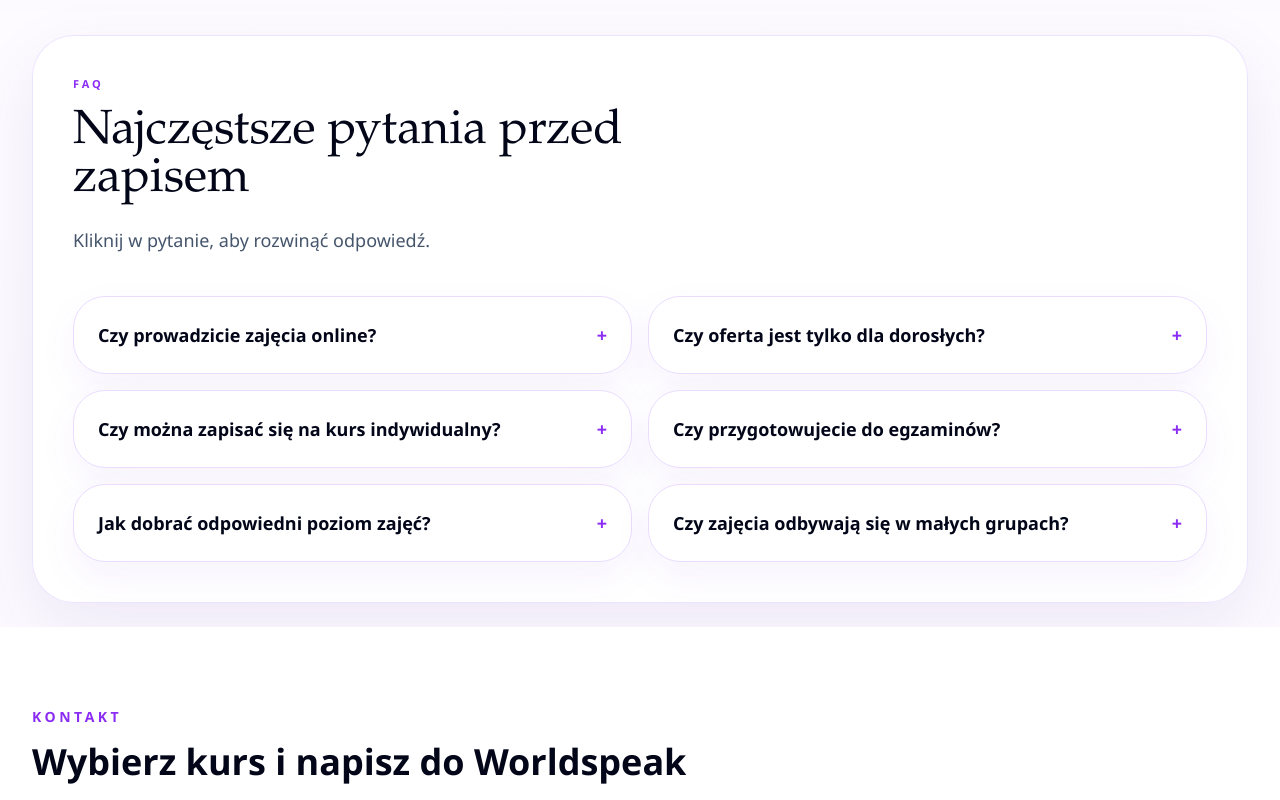
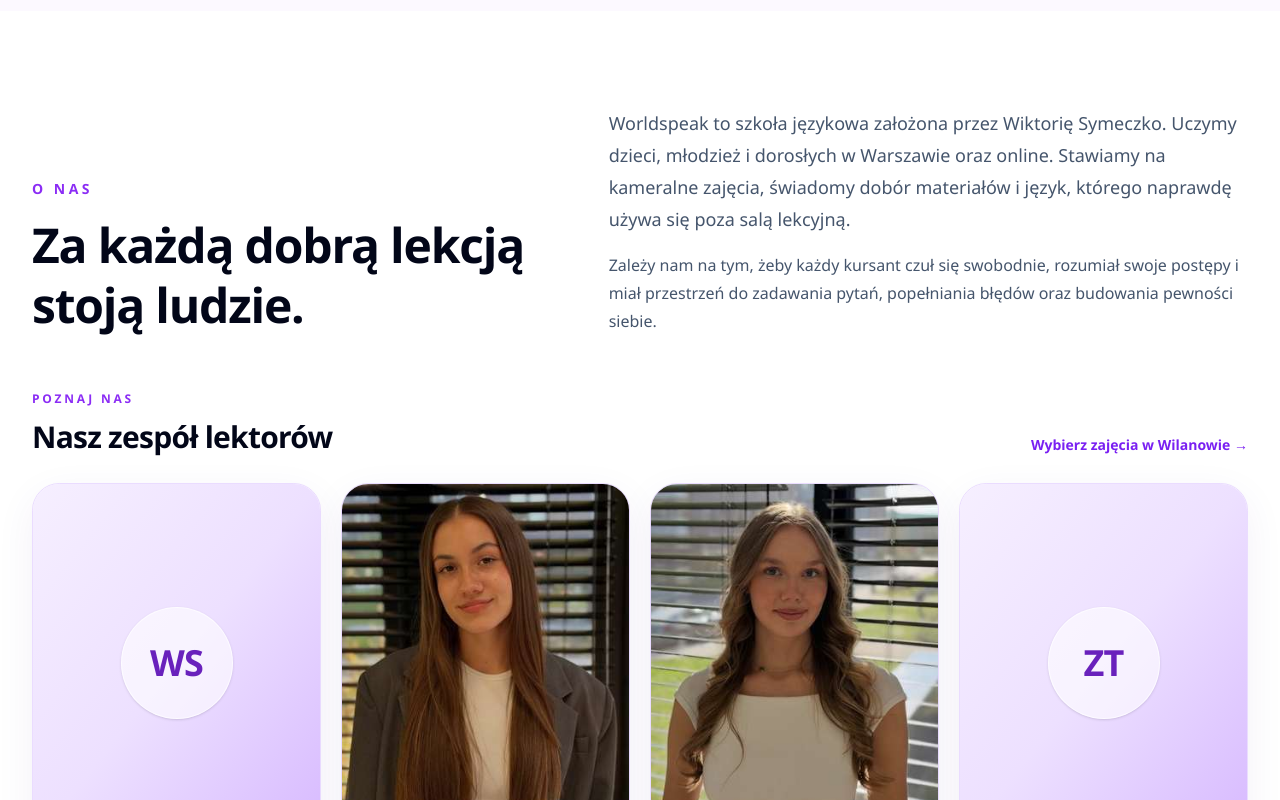
Before and after one commit to fssokol/worldspeak-next, a Next.js app: page / in a window 1280 px wide. Shown: the part 2000-2800 px from the top of the page. Built offline with nearby package versions, Linux system fonts and the light colour scheme.

Commit message:
Add Worldspeak team profiles and lecturer portraits

```diff
--- a/src/app/page.tsx
+++ b/src/app/page.tsx
@@ -1,6 +1,7 @@
 import ContactSection from "../sections/ContactSection"
 import FaqSection from "../sections/FaqSection"
 import HeroSection from "../sections/HeroSection"
+import TeamSection from "../sections/TeamSection"
 import WhySection from "../sections/WhySection"
 
 export default function Page() {
@@ -8,6 +9,7 @@ export default function Page() {
     <main className="pb-12">
       <HeroSection />
       <WhySection />
+      <TeamSection />
       <FaqSection />
       <ContactSection />
     </main>
--- a/src/app/wilanow/page.tsx
+++ b/src/app/wilanow/page.tsx
@@ -1,10 +1,11 @@
 "use client"
 
 import Link from "next/link"
+import Image from "next/image"
 import { useState } from "react"
 
 type Language = "angielski" | "hiszpanski"
-type LecturerKey = "wiktoria" | "weronika" | "zuzanna"
+type LecturerKey = "wiktoria" | "weronika" | "alicja" | "zuzanna"
 
 type Course = {
   name: string
@@ -13,7 +14,7 @@ type Course = {
   location?: string
 }
 
-const lecturerInfo: Record<LecturerKey, { name: string; description: string }> = {
+const lecturerInfo: Record<LecturerKey, { name: string; description: string; photo?: string }> = {
   wiktoria: {
     name: "Wiktoria Symeczko",
     description: "Język angielski • zajęcia grupowe",
@@ -21,15 +22,21 @@ const lecturerInfo: Record<LecturerKey, { name: string; description: string }> =
   weronika: {
     name: "Weronika Krych",
     description: "Język angielski • odbieranie ze szkoły i zajęcia",
+    photo: "/lektorzy/weronika-krych.jpg",
+  },
+  alicja: {
+    name: "Alicja Gołaszewska",
+    description: "Język angielski i hiszpański • zajęcia indywidualne i Tween English",
+    photo: "/lektorzy/alicja-golaszewska.jpg",
   },
   zuzanna: {
-    name: "Zuzanna Gutierrez",
+    name: "Zuzanna Towarek-Gutierrez",
     description: "Język angielski i hiszpański • zajęcia indywidualne i grupowe",
   },
 }
 
 const languageLecturers: Record<Language, LecturerKey[]> = {
-  angielski: ["wiktoria", "weronika", "zuzanna"],
+  angielski: ["wiktoria", "alicja", "weronika", "zuzanna"],
   hiszpanski: ["zuzanna"],
 }
 
@@ -97,6 +104,20 @@ const courses: Record<Language, Partial<Record<LecturerKey, Course[]>>> = {
         details: "Bezpośredni zapis do odbierania dziecka ze szkoły i zajęć z Weroniką Krych",
         location: "Wilanów",
         url: "https://www.strefazajec.pl/course/view/id/96933",
+      },
+    ],
+    alicja: [
+      {
+        name: "Indywidualna nauka języka angielskiego",
+        details: "Od 9 lat • wtorek, godzina ustalana indywidualnie",
+        location: "Branickiego 17",
+        url: "https://www.strefazajec.pl/course/view/id/98053",
+      },
+      {
+        name: "Tween English",
+        details: "Uczniowie klas 4–6 • wtorek, 18:25–19:25",
+        location: "Branickiego 17",
+        url: "https://www.strefazajec.pl/course/view/id/86857",
       },
     ],
     zuzanna: [
@@ -199,7 +220,7 @@ export default function WilanowPage() {
                 Język angielski
               </h2>
               <p className="mt-3 text-sm leading-6 text-slate-600">
-                Zajęcia z Wiktorią Symeczko, Weroniką Krych lub Zuzanną Gutierrez.
+                Zajęcia z Wiktorią Symeczko, Alicją Gołaszewską, Weroniką Krych lub Zuzanną Towarek-Gutierrez.
               </p>
               <div className="mt-6 inline-flex items-center gap-2 text-sm font-semibold text-[#7a20f2]">
                 Wybierz angielski
@@ -219,7 +240,7 @@ export default function WilanowPage() {
                 Język hiszpański
               </h2>
               <p className="mt-3 text-sm leading-6 text-slate-600">
-                Zajęcia z Zuzanną Gutierrez.
+                Zajęcia z Zuzanną Towarek-Gutierrez.
               </p>
               <div className="mt-6 inline-flex items-center gap-2 text-sm font-semibold text-[#7a20f2]">
                 Wybierz hiszpański
@@ -297,9 +318,15 @@ export default function WilanowPage() {
                     onClick={() => setLecturer(lecturerKey)}
                     className="rounded-[2rem] border border-[#eadcff] bg-white p-6 text-left shadow-[0_18px_55px_rgba(120,46,214,0.10)] transition hover:-translate-y-1 hover:border-[#d4b7ff]"
                   >
-                    <div className="flex h-12 w-12 items-center justify-center rounded-2xl bg-gradient-to-br from-[#7a20f2] to-[#d39cff] text-lg font-bold text-white shadow-sm">
-                      {item.name.charAt(0)}
-                    </div>
+                    {item.photo ? (
+                      <div className="relative h-20 w-20 overflow-hidden rounded-2xl">
+                        <Image src={item.photo} alt="" fill sizes="80px" className="object-cover" />
+                      </div>
+                    ) : (
+                      <div className="flex h-12 w-12 items-center justify-center rounded-2xl bg-gradient-to-br from-[#7a20f2] to-[#d39cff] text-lg font-bold text-white shadow-sm">
+                        {item.name.charAt(0)}
+                      </div>
+                    )}
 
                     <h2 className="mt-5 text-2xl font-semibold tracking-tight text-slate-950">
                       {item.name}
--- a/src/components/layout/Footer.tsx
+++ b/src/components/layout/Footer.tsx
@@ -7,6 +7,9 @@ export default function Footer() {
         <div>© {new Date().getFullYear()} Worldspeak. Wszelkie prawa zastrzeżone.</div>
 
         <div className="flex flex-wrap gap-4">
+          <Link href="/#onas" className="transition hover:text-[#8b2cf5]">
+            O nas i zespół
+          </Link>
           <Link
             href="/polityka-prywatnosci"
             className="transition hover:text-[#8b2cf5]"
--- a/src/components/layout/Header.tsx
+++ b/src/components/layout/Header.tsx
@@ -130,11 +130,11 @@ export default function Header() {
           </Link>
 
           <Link
-            href="/#dlaczegomy"
-            onClick={handleSectionClick("dlaczegomy")}
+            href="/#onas"
+            onClick={handleSectionClick("onas")}
             className="transition hover:text-[#7c25f5]"
           >
-            Dlaczego my
+            O nas i zespół
           </Link>
 
           <Link
--- /dev/null
+++ b/src/sections/TeamSection.tsx
@@ -0,0 +1,130 @@
+import Image from "next/image"
+import Link from "next/link"
+
+const team = [
+  {
+    name: "Wiktoria Symeczko",
+    role: "Założycielka Worldspeak",
+    subjects: "Język angielski i francuski",
+    description:
+      "Absolwentka filologii na Uniwersytecie Warszawskim. Doświadczenie zdobywała, prowadząc zajęcia dla dzieci, młodzieży i dorosłych. W Worldspeak odpowiada za kierunek rozwoju szkoły, programy i jakość nauczania.",
+    initials: "WS",
+    photo: null,
+  },
+  {
+    name: "Alicja Gołaszewska",
+    role: "Lektorka",
+    subjects: "Język angielski i hiszpański",
+    description:
+      "Studiuje lingwistykę stosowaną na Uniwersytecie Warszawskim. Prowadzi lekcje indywidualne oraz Tween English dla uczniów klas 4–6. Stawia na uważność, kreatywność i atmosferę sprzyjającą swobodnej komunikacji.",
+    initials: "AG",
+    photo: "/lektorzy/alicja-golaszewska.jpg",
+  },
+  {
+    name: "Weronika Krych",
+    role: "Lektorka",
+    subjects: "Język angielski",
+    description:
+      "Studiuje na Uniwersytecie Warszawskim, rozwijając kompetencje w nauczaniu języka angielskiego i niemieckiego. Prowadzi zajęcia świetlicowe dla uczniów SP 358 oraz lekcje indywidualne dla dzieci, młodzieży i dorosłych.",
+    initials: "WK",
+    photo: "/lektorzy/weronika-krych.jpg",
+  },
+  {
+    name: "Zuzanna Towarek-Gutierrez",
+    role: "Lektorka",
+    subjects: "Język hiszpański i angielski",
+    description:
+      "Prowadzi lekcje indywidualne i grupowe. Podczas zajęć pomaga rozwijać komunikację i pewność w używaniu języka, dobierając tempo i materiał do potrzeb uczestników.",
+    initials: "ZT",
+    photo: null,
+  },
+] as const
+
+export default function TeamSection() {
+  return (
+    <section id="onas" className="scroll-mt-24 bg-white">
+      <div className="mx-auto max-w-7xl px-4 py-16 sm:px-6 lg:px-8 lg:py-24">
+        <div className="grid gap-8 lg:grid-cols-[0.92fr_1.08fr] lg:items-end">
+          <div>
+            <p className="text-sm font-bold uppercase tracking-[0.25em] text-[#8b2cf5]">
+              O nas
+            </p>
+            <h2 className="mt-4 text-4xl font-bold leading-tight tracking-tight text-slate-950 sm:text-5xl">
+              Za każdą dobrą lekcją stoją ludzie.
+            </h2>
+          </div>
+          <div className="max-w-2xl">
+            <p className="text-lg leading-8 text-slate-600">
+              Worldspeak to szkoła językowa założona przez Wiktorię Symeczko.
+              Uczymy dzieci, młodzież i dorosłych w Warszawie oraz online.
+              Stawiamy na kameralne zajęcia, świadomy dobór materiałów i język,
+              którego naprawdę używa się poza salą lekcyjną.
+            </p>
+            <p className="mt-4 text-base leading-7 text-slate-600">
+              Zależy nam na tym, żeby każdy kursant czuł się swobodnie,
+              rozumiał swoje postępy i miał przestrzeń do zadawania pytań,
+              popełniania błędów oraz budowania pewności siebie.
+            </p>
+          </div>
+        </div>
+
+        <div id="zespol" className="mt-14 scroll-mt-24">
+          <div className="flex flex-wrap items-end justify-between gap-4">
+            <div>
+              <p className="text-xs font-bold uppercase tracking-[0.23em] text-[#8b2cf5]">
+                Poznaj nas
+              </p>
+              <h3 className="mt-3 text-3xl font-semibold tracking-tight text-slate-950">
+                Nasz zespół lektorów
+              </h3>
+            </div>
+            <Link href="/wilanow" className="text-sm font-semibold text-[#7a20f2] hover:text-[#5416c9]">
+              Wybierz zajęcia w Wilanowie <span aria-hidden="true">→</span>
+            </Link>
+          </div>
+
+          <div className="mt-7 grid gap-5 sm:grid-cols-2 lg:grid-cols-4">
+            {team.map((person) => (
+              <article
+                key={person.name}
+                className="flex h-full flex-col overflow-hidden rounded-[1.7rem] border border-[#eadcff] bg-[#fcf9ff] shadow-[0_12px_42px_rgba(74,35,130,0.06)]"
+              >
+                <div className="relative aspect-[4/5] overflow-hidden bg-gradient-to-br from-[#f6efff] via-[#ede0ff] to-[#d7b9ff]">
+                  {person.photo ? (
+                    <Image
+                      src={person.photo}
+                      alt={`Portret: ${person.name}`}
+                      fill
+                      sizes="(max-width: 640px) 100vw, (max-width: 1024px) 50vw, 25vw"
+                      className="object-cover object-top"
+                    />
+                  ) : (
+                    <div className="flex h-full items-center justify-center">
+                      <div className="flex h-28 w-28 items-center justify-center rounded-full border border-white/70 bg-white/60 text-4xl font-semibold tracking-tight text-[#6921bc] shadow-sm">
+                        {person.initials}
+                      </div>
+                    </div>
+                  )}
+                </div>
+                <div className="flex flex-1 flex-col px-5 pb-6 pt-5">
+                  <p className="text-xs font-bold uppercase tracking-[0.16em] text-[#8b2cf5]">
+                    {person.role}
+                  </p>
+                  <h4 className="mt-2 text-xl font-bold tracking-tight text-slate-950">
+                    {person.name}
+                  </h4>
+                  <p className="mt-1 text-sm font-semibold text-slate-700">
+                    {person.subjects}
+                  </p>
+                  <p className="mt-4 flex-1 text-sm leading-6 text-slate-600">
+                    {person.description}
+                  </p>
+                </div>
+              </article>
+            ))}
+          </div>
+        </div>
+      </div>
+    </section>
+  )
+}
```
Also changed, not shown: public/lektorzy/alicja-golaszewska.jpg (added), public/lektorzy/weronika-krych.jpg (added).
